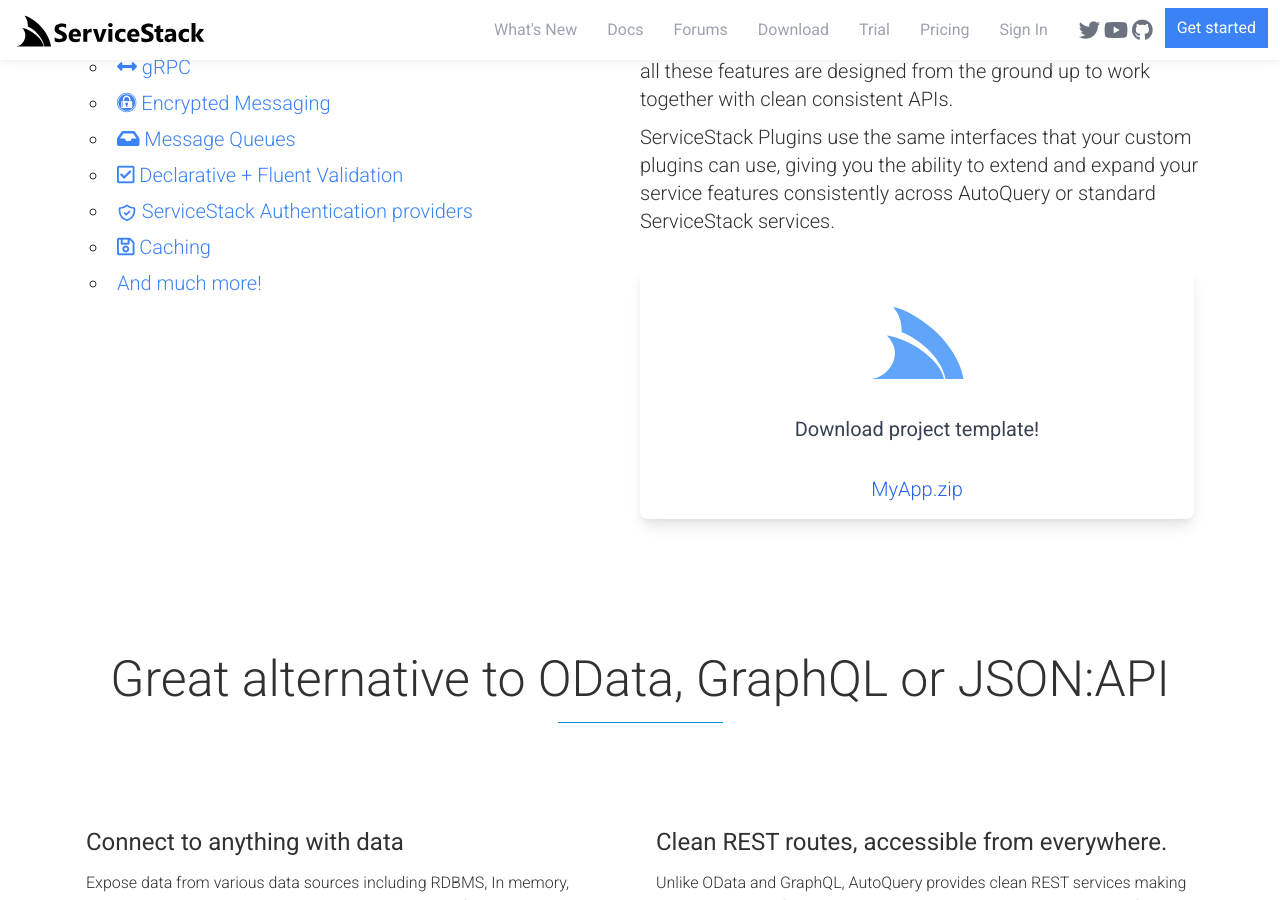
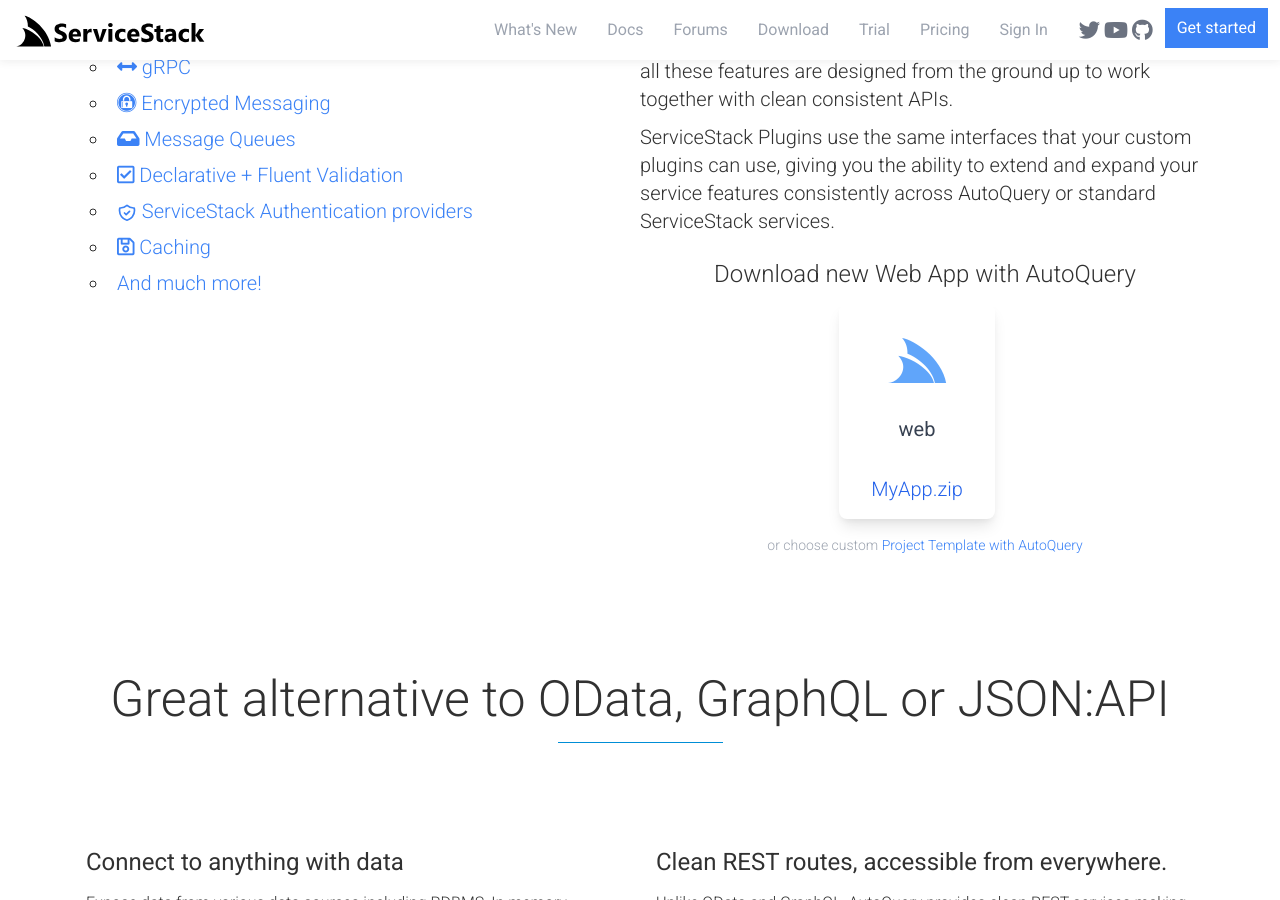
Before and after one commit to mythz/site, a Jekyll site: the page built from _pages/autoquery.html, in a window 1280 px wide and 900 px high, scrolled down 6894 px. Built offline with Jekyll 4.4.1, drawn with Linux system fonts in a browser that asks for light colours; some of the changed text lies outside the part shown.

Commit message:
Tweak AutoQuery + project page

```diff
--- a/_pages/autoquery.html
+++ b/_pages/autoquery.html
@@ -56,8 +56,9 @@
             </p>
             <div class="mt-4 w-full text-center">
                 <div class="buttons text-center text-2xl my-2">
-                    <a href="https://servicestack.net/start#Name=MyApp&Mix=autoquery"
-                       class="cursor-pointer bg-blue-500 hover:bg-blue-600 text-white hover:text-white shadow-xl px-5 py-2 inline-block text-blue-100 rounded">Create a project
+                    <a href="{{site.content_url}}/start#Name=MyApp&Mix=autoquery"
+                       class="cursor-pointer bg-blue-500 hover:bg-blue-600 text-white hover:text-white shadow-xl px-5 py-2 inline-block text-blue-100 rounded">
+                        New Project with AutoQuery
                     </a>
                 </div>
             </div>
@@ -260,11 +261,16 @@
                     ServiceStack Plugins use the same interfaces that your custom plugins can use, giving you the ability to extend and expand
                     your service features consistently across AutoQuery or standard ServiceStack services.
                 </p>
-                <div class="mt-8">
-                    {% include project-template-install-card.html
-                    repo="NetCoreTemplates/web"
-                    name="Download project template!"
-                    icon_element="<i class='fab fa-servicestack text-8xl'></i>" %}
+
+                <div>
+                    <h3 class="text-center">Download new Web App with AutoQuery</h3>
+                    <div class="flex justify-center">
+                        {% include project-template-install-card.html
+                        repo="NetCoreTemplates/web"
+                        name="web"
+                        icon_element="<i class='fab fa-servicestack text-6xl'></i>" %}
+                    </div>
+                    <div class="text-gray-400 text-center text-sm">or choose custom <a href="{{site.content_url}}/start#Name=MyApp&Mix=autoquery">Project Template with AutoQuery</a></div>
                 </div>
             </div>
         </div>
```
Also changed, not shown: _pages/start.html (+4 -4 lines).
